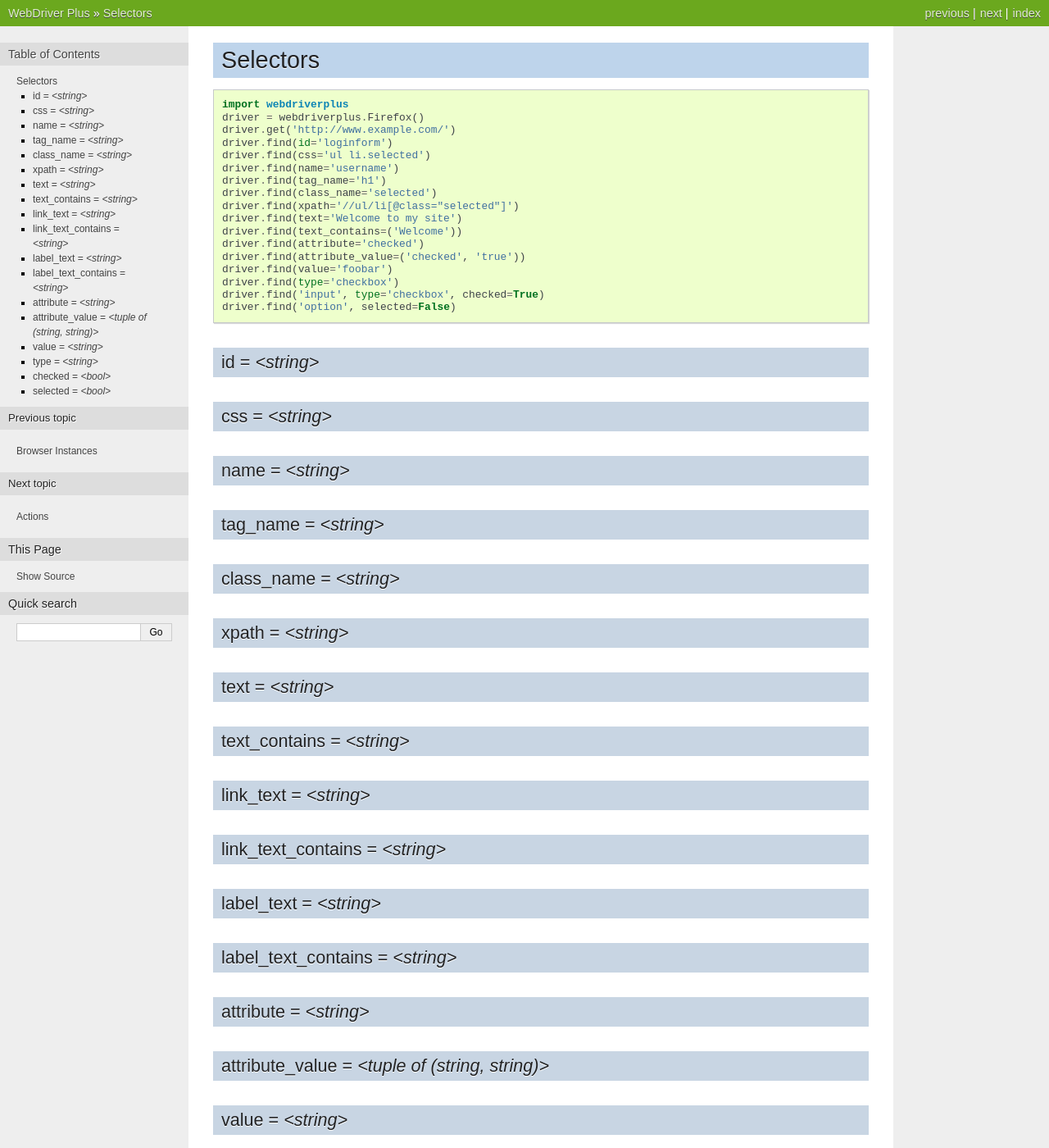
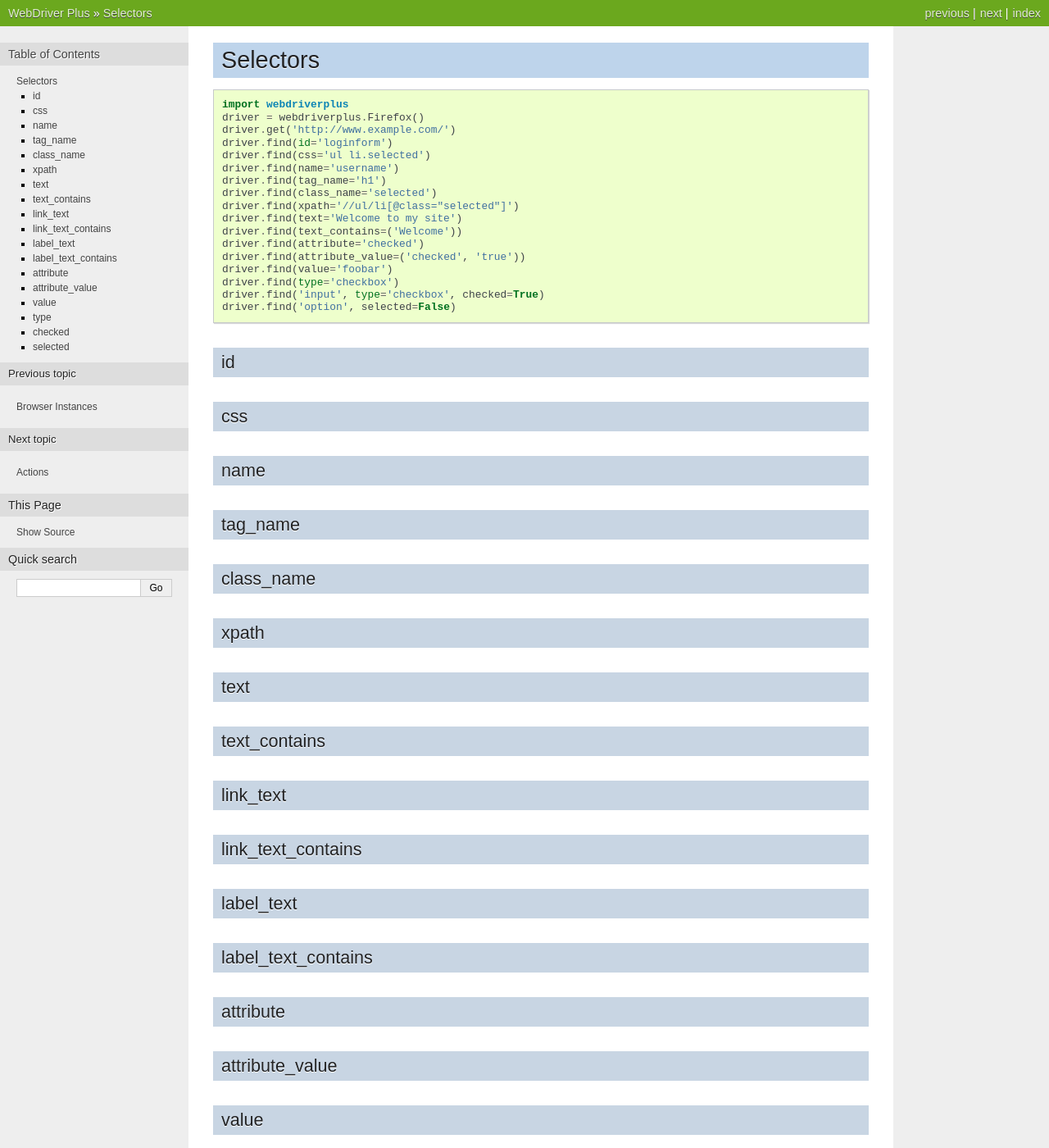
Before and after one commit to tomchristie/webdriverplus, a Sphinx documentation site: the page built from docs/selectors.rst, in a window 1280 px wide and 1400 px high. Shown: the whole window at 82% size. Built offline with Sphinx 7.4.7, drawn with Linux system fonts in a browser that asks for light colours; some of the changed lines change nothing that is shown; some of the changed text lies outside the part shown.

Commit message:
Drop overly verbose selector docs

```diff
--- a/docs/selectors.rst
+++ b/docs/selectors.rst
@@ -23,56 +23,56 @@ Selectors
     driver.find('input', type='checkbox', checked=True)
     driver.find('option', selected=False)
 
-id = *<string>*
+id
+--
+
+css
+---
+
+name
+----
+
+tag_name
+--------
+
+class_name
+----------
+
+xpath
+-----
+
+text
+----
+
+text_contains
+-------------
+
+link_text
+---------
+
+link_text_contains
+------------------
+
+label_text
+----------
+
+label_text_contains
+-------------------
+
+attribute
+---------
+
+attribute_value
 ---------------
 
-css = *<string>*
-----------------
+value
+-----
 
-name = *<string>*
------------------
+type
+----
 
-tag_name = *<string>*
----------------------
+checked
+-------
 
-class_name = *<string>*
------------------------
-
-xpath = *<string>*
-------------------
-
-text = *<string>*
------------------
-
-text_contains = *<string>*
---------------------------
-
-link_text = *<string>*
-----------------------
-
-link_text_contains = *<string>*
--------------------------------
-
-label_text = *<string>*
------------------------
-
-label_text_contains = *<string>*
---------------------------------
-
-attribute = *<string>*
-----------------------
-
-attribute_value = *<tuple of (string, string)>*
------------------------------------------------
-
-value = *<string>*
-------------------
-
-type = *<string>*
------------------
-
-checked = *<bool>*
-------------------
-
-selected = *<bool>*
--------------------
+selected
+--------
```
